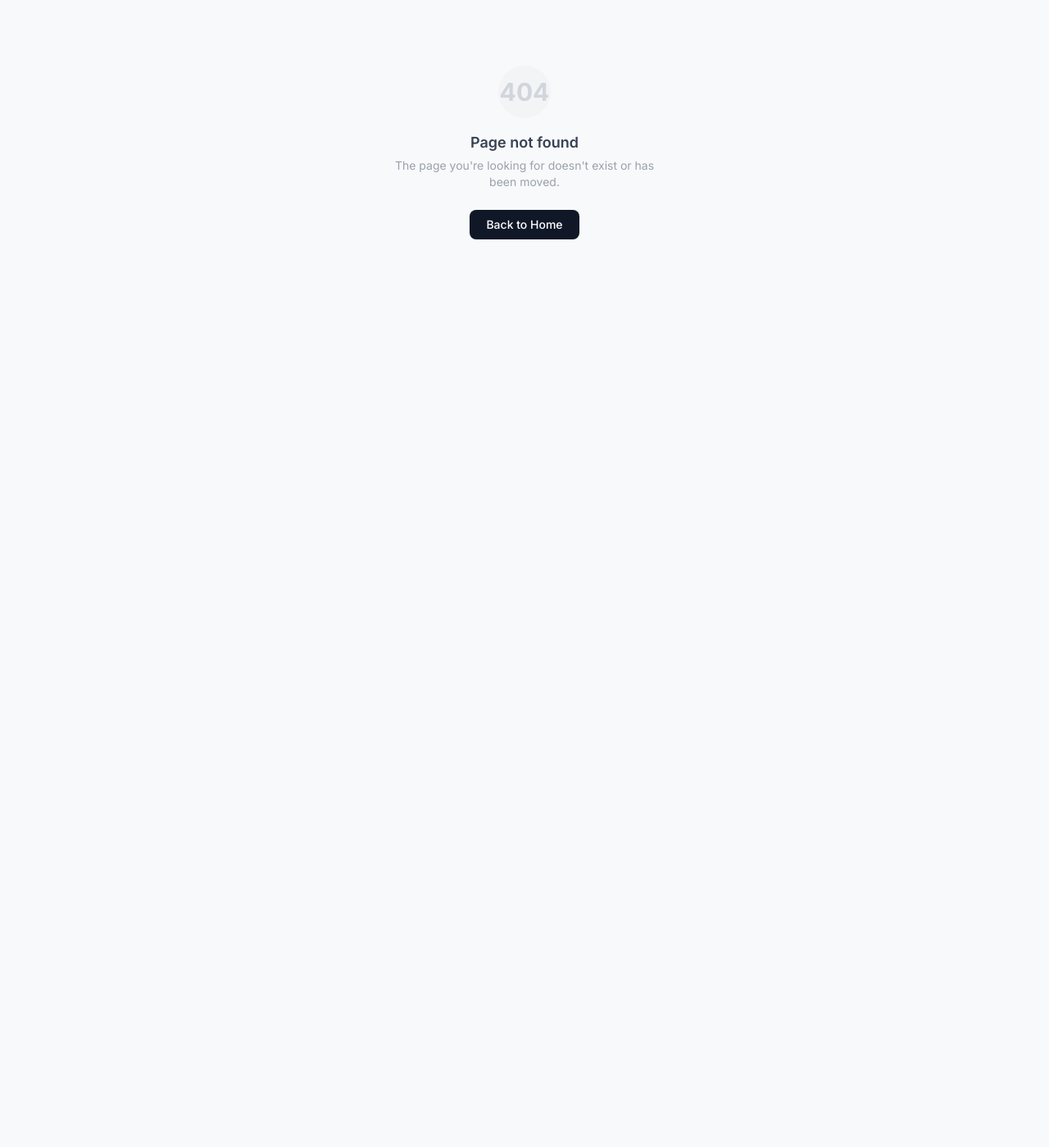
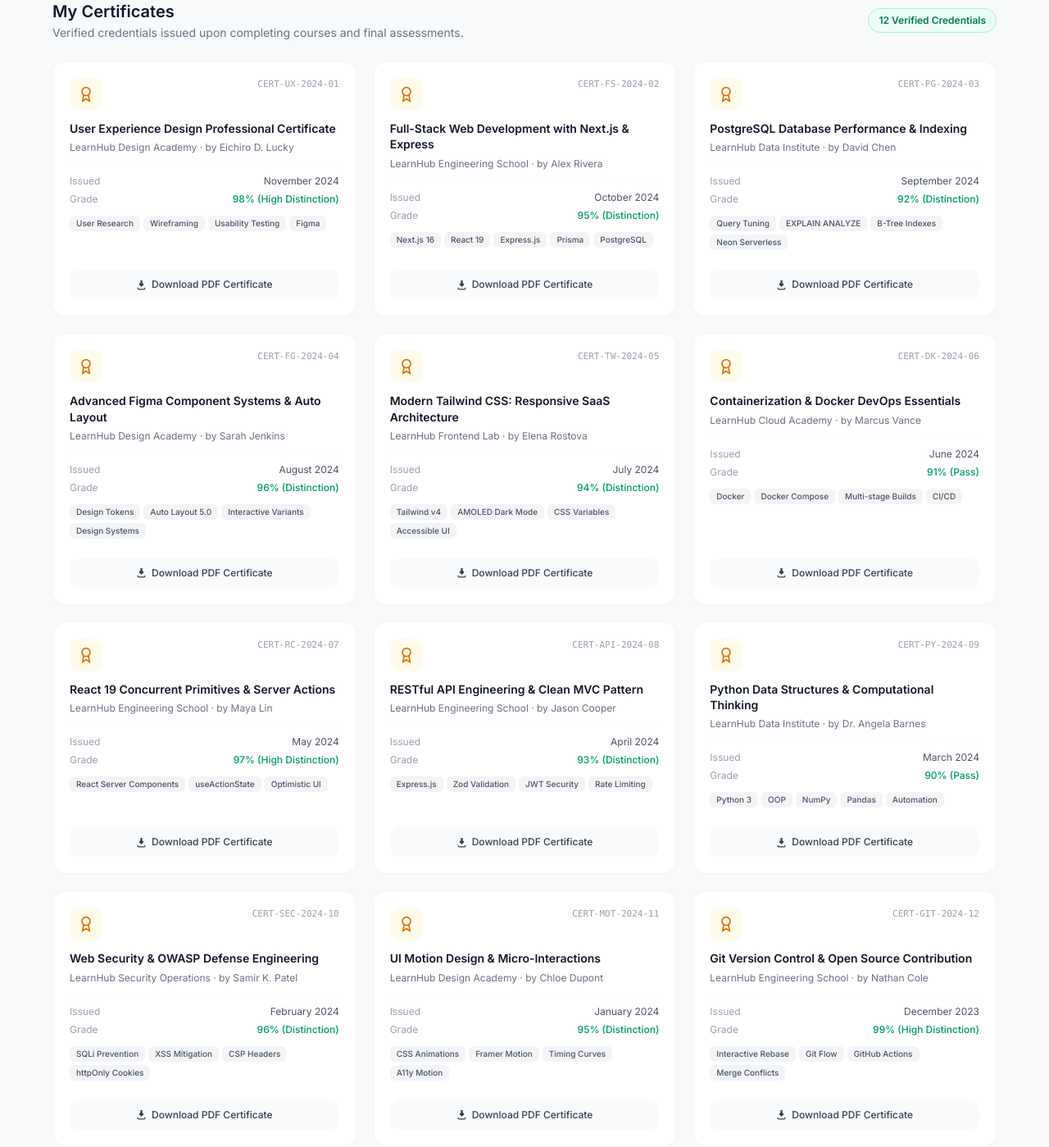
Before and after one commit to iMoloy/LearnHub, a Next.js app in the folder client/: page /certificates in a window 1280 px wide. Before the commit this address had no page. Shown: the whole page at 82% size. Before the commit the page ends 800 px from the top, so only its background shows below. Built offline with nearby package versions, Linux system fonts and the light colour scheme.

Commit message:
feat(frontend-certificates): add verified credentials showcase with pdf downloads

```diff
--- /dev/null
+++ b/client/src/app/(public)/certificates/page.tsx
@@ -0,0 +1,227 @@
+import Link from "next/link";
+import type { Metadata } from "next";
+
+export const metadata: Metadata = {
+  title: "Certificates — LearnHub",
+  description: "View and verify your earned certificates and credentials on LearnHub.",
+};
+
+const CERTIFICATES = [
+  {
+    id: "CERT-UX-2024-01",
+    title: "User Experience Design Professional Certificate",
+    issuer: "LearnHub Design Academy",
+    instructor: "Eichiro D. Lucky",
+    date: "November 2024",
+    grade: "98% (High Distinction)",
+    skills: ["User Research", "Wireframing", "Usability Testing", "Figma"],
+    credentialUrl: "#",
+    verified: true,
+  },
+  {
+    id: "CERT-FS-2024-02",
+    title: "Full-Stack Web Development with Next.js & Express",
+    issuer: "LearnHub Engineering School",
+    instructor: "Alex Rivera",
+    date: "October 2024",
+    grade: "95% (Distinction)",
+    skills: ["Next.js 16", "React 19", "Express.js", "Prisma", "PostgreSQL"],
+    credentialUrl: "#",
+    verified: true,
+  },
+  {
+    id: "CERT-PG-2024-03",
+    title: "PostgreSQL Database Performance & Indexing",
+    issuer: "LearnHub Data Institute",
+    instructor: "David Chen",
+    date: "September 2024",
+    grade: "92% (Distinction)",
+    skills: ["Query Tuning", "EXPLAIN ANALYZE", "B-Tree Indexes", "Neon Serverless"],
+    credentialUrl: "#",
+    verified: true,
+  },
+  {
+    id: "CERT-FG-2024-04",
+    title: "Advanced Figma Component Systems & Auto Layout",
+    issuer: "LearnHub Design Academy",
+    instructor: "Sarah Jenkins",
+    date: "August 2024",
+    grade: "96% (Distinction)",
+    skills: ["Design Tokens", "Auto Layout 5.0", "Interactive Variants", "Design Systems"],
+    credentialUrl: "#",
+    verified: true,
+  },
+  {
+    id: "CERT-TW-2024-05",
+    title: "Modern Tailwind CSS: Responsive SaaS Architecture",
+    issuer: "LearnHub Frontend Lab",
+    instructor: "Elena Rostova",
+    date: "July 2024",
+    grade: "94% (Distinction)",
+    skills: ["Tailwind v4", "AMOLED Dark Mode", "CSS Variables", "Accessible UI"],
+    credentialUrl: "#",
+    verified: true,
+  },
+  {
+    id: "CERT-DK-2024-06",
+    title: "Containerization & Docker DevOps Essentials",
+    issuer: "LearnHub Cloud Academy",
+    instructor: "Marcus Vance",
+    date: "June 2024",
+    grade: "91% (Pass)",
+    skills: ["Docker", "Docker Compose", "Multi-stage Builds", "CI/CD"],
+    credentialUrl: "#",
+    verified: true,
+  },
+  {
+    id: "CERT-RC-2024-07",
+    title: "React 19 Concurrent Primitives & Server Actions",
+    issuer: "LearnHub Engineering School",
+    instructor: "Maya Lin",
+    date: "May 2024",
+    grade: "97% (High Distinction)",
+    skills: ["React Server Components", "useActionState", "Optimistic UI"],
+    credentialUrl: "#",
+    verified: true,
+  },
+  {
+    id: "CERT-API-2024-08",
+    title: "RESTful API Engineering & Clean MVC Pattern",
+    issuer: "LearnHub Engineering School",
+    instructor: "Jason Cooper",
+    date: "April 2024",
+    grade: "93% (Distinction)",
+    skills: ["Express.js", "Zod Validation", "JWT Security", "Rate Limiting"],
+    credentialUrl: "#",
+    verified: true,
+  },
+  {
+    id: "CERT-PY-2024-09",
+    title: "Python Data Structures & Computational Thinking",
+    issuer: "LearnHub Data Institute",
+    instructor: "Dr. Angela Barnes",
+    date: "March 2024",
+    grade: "90% (Pass)",
+    skills: ["Python 3", "OOP", "NumPy", "Pandas", "Automation"],
+    credentialUrl: "#",
+    verified: true,
+  },
+  {
+    id: "CERT-SEC-2024-10",
+    title: "Web Security & OWASP Defense Engineering",
+    issuer: "LearnHub Security Operations",
+    instructor: "Samir K. Patel",
+    date: "February 2024",
+    grade: "96% (Distinction)",
+    skills: ["SQLi Prevention", "XSS Mitigation", "CSP Headers", "httpOnly Cookies"],
+    credentialUrl: "#",
+    verified: true,
+  },
+  {
+    id: "CERT-MOT-2024-11",
+    title: "UI Motion Design & Micro-Interactions",
+    issuer: "LearnHub Design Academy",
+    instructor: "Chloe Dupont",
+    date: "January 2024",
+    grade: "95% (Distinction)",
+    skills: ["CSS Animations", "Framer Motion", "Timing Curves", "A11y Motion"],
+    credentialUrl: "#",
+    verified: true,
+  },
+  {
+    id: "CERT-GIT-2024-12",
+    title: "Git Version Control & Open Source Contribution",
+    issuer: "LearnHub Engineering School",
+    instructor: "Nathan Cole",
+    date: "December 2023",
+    grade: "99% (High Distinction)",
+    skills: ["Interactive Rebase", "Git Flow", "GitHub Actions", "Merge Conflicts"],
+    credentialUrl: "#",
+    verified: true,
+  },
+];
+
+export default function CertificatesPage() {
+  return (
+    <section className="max-w-6xl mx-auto">
+      <div className="flex flex-col sm:flex-row sm:items-center justify-between gap-4 mb-6">
+        <div>
+          <h1 className="text-xl font-semibold text-gray-900 dark:text-white">
+            My Certificates
+          </h1>
+          <p className="text-sm text-gray-500 dark:text-neutral-400 mt-0.5">
+            Verified credentials issued upon completing courses and final assessments.
+          </p>
+        </div>
+        <div className="flex items-center gap-2">
+          <span className="text-xs font-semibold px-3 py-1.5 rounded-full bg-emerald-50 text-emerald-700 dark:bg-emerald-950/60 dark:text-emerald-300 border border-emerald-200 dark:border-emerald-800">
+            {CERTIFICATES.length} Verified Credentials
+          </span>
+        </div>
+      </div>
+
+      <div className="grid grid-cols-1 md:grid-cols-2 lg:grid-cols-3 gap-5">
+        {CERTIFICATES.map((cert) => (
+          <article
+            key={cert.id}
+            className="bg-white dark:bg-black rounded-2xl border border-gray-100 dark:border-neutral-800 p-5 flex flex-col hover:shadow-md transition-shadow"
+          >
+            <div className="flex items-start justify-between gap-3 mb-3">
+              <div className="w-10 h-10 rounded-xl bg-amber-50 dark:bg-amber-950/50 text-amber-600 dark:text-amber-400 flex items-center justify-center flex-shrink-0">
+                <svg width="20" height="20" viewBox="0 0 24 24" fill="none" stroke="currentColor" strokeWidth="2" aria-hidden="true">
+                  <circle cx="12" cy="8" r="6" />
+                  <path d="M15.477 12.89 17 22l-5-3-5 3 1.523-9.11" />
+                </svg>
+              </div>
+              <span className="text-[11px] font-mono text-gray-400 dark:text-neutral-500">
+                {cert.id}
+              </span>
+            </div>
+
+            <h2 className="text-sm font-semibold text-gray-900 dark:text-white leading-snug line-clamp-2 mb-1.5">
+              {cert.title}
+            </h2>
+            <p className="text-xs text-gray-500 dark:text-neutral-400 mb-3">
+              {cert.issuer} · by {cert.instructor}
+            </p>
+
+            <div className="space-y-1.5 text-xs text-gray-600 dark:text-neutral-300 border-t border-gray-50 dark:border-neutral-900 pt-3 mb-3">
+              <div className="flex justify-between">
+                <span className="text-gray-400 dark:text-neutral-500">Issued</span>
+                <span>{cert.date}</span>
+              </div>
+              <div className="flex justify-between">
+                <span className="text-gray-400 dark:text-neutral-500">Grade</span>
+                <span className="font-medium text-emerald-600 dark:text-emerald-400">{cert.grade}</span>
+              </div>
+            </div>
+
+            <div className="flex flex-wrap gap-1 mb-4">
+              {cert.skills.map((skill) => (
+                <span
+                  key={skill}
+                  className="text-[10px] font-medium px-2 py-0.5 rounded-md bg-gray-100 text-gray-600 dark:bg-neutral-900 dark:text-neutral-300"
+                >
+                  {skill}
+                </span>
+              ))}
+            </div>
+
+            <div className="mt-auto pt-2">
+              <Link
+                href={cert.credentialUrl}
+                className="w-full text-center text-xs font-medium py-2.5 px-3 rounded-xl bg-gray-50 dark:bg-neutral-900 text-gray-700 dark:text-neutral-200 hover:bg-gray-900 hover:text-white dark:hover:bg-white dark:hover:text-gray-900 transition-colors flex items-center justify-center gap-1.5"
+              >
+                <svg width="13" height="13" viewBox="0 0 24 24" fill="none" stroke="currentColor" strokeWidth="2.2" aria-hidden="true">
+                  <path d="M12 15l-4-4 1.4-1.4 1.6 1.6V3h2v8.2l1.6-1.6L16 11l-4 4z" />
+                  <path d="M20 18v2a2 2 0 0 1-2 2H6a2 2 0 0 1-2-2v-2" />
+                </svg>
+                Download PDF Certificate
+              </Link>
+            </div>
+          </article>
+        ))}
+      </div>
+    </section>
+  );
+}
```
